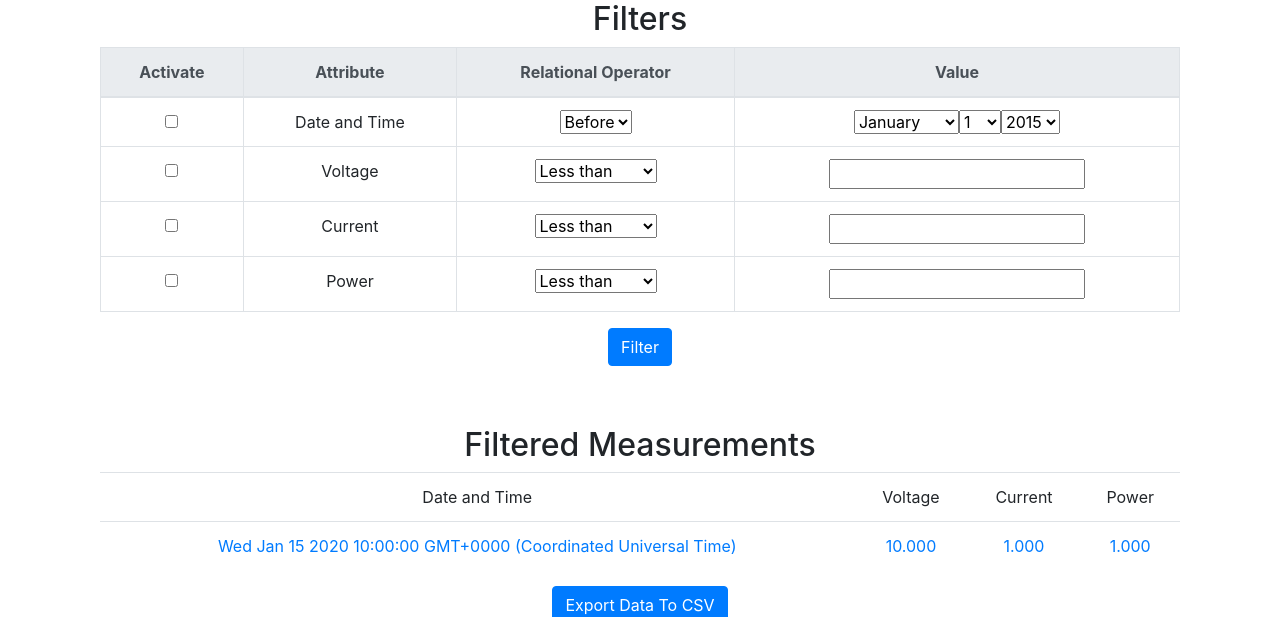
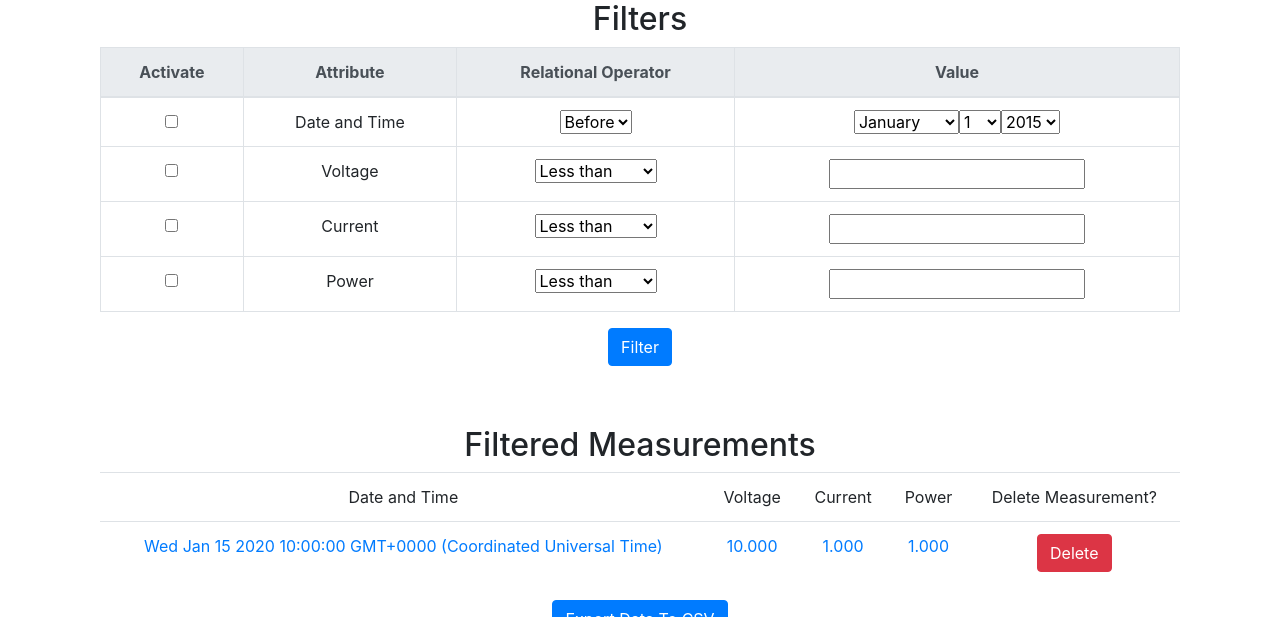
Before and after one commit to alexandergshaw/website-senior-design-project, a Django app: page /stats/history/ in a window 1280 px wide. Shown: the part 183-800 px from the top of the page. Run offline with Django 3.2, Linux system fonts and the light colour scheme; a user stored in the database is signed in; tables that the repository leaves empty hold one stand-in row (values such as "Sample post"); some libraries are stand-ins or nearby versions.

Commit message:
Add delete buttons to stat history rows.

```diff
--- a/stats/templates/stats/stat_history.html
+++ b/stats/templates/stats/stat_history.html
@@ -78,6 +78,7 @@
                     "<td>Voltage</td>" +
                     "<td>Current</td>" +
                     "<td>Power</td>" +
+                    "<td>Delete Measurement?</td>" +
                 "</tr>" +
             "</thead>";
 
@@ -93,6 +94,7 @@
                         "<td><a href=" + stat_url.replace(/0/, the_stats[i][0].toString()) + ">" + the_stats[i][3] + "</a></td>" +
                         "<td><a href=" + stat_url.replace(/0/, the_stats[i][0].toString()) + ">" + the_stats[i][4] + "</a></td>" +
                         "<td><a href=" + stat_url.replace(/0/, the_stats[i][0].toString()) + ">" + the_stats[i][5] + "</a></td>" +
+                        "<td><div class=\"btn btn-danger\" type=\"button\">Delete</div></td>" +
                     "</tr>" +
                 "</tbody>";
         }
```
